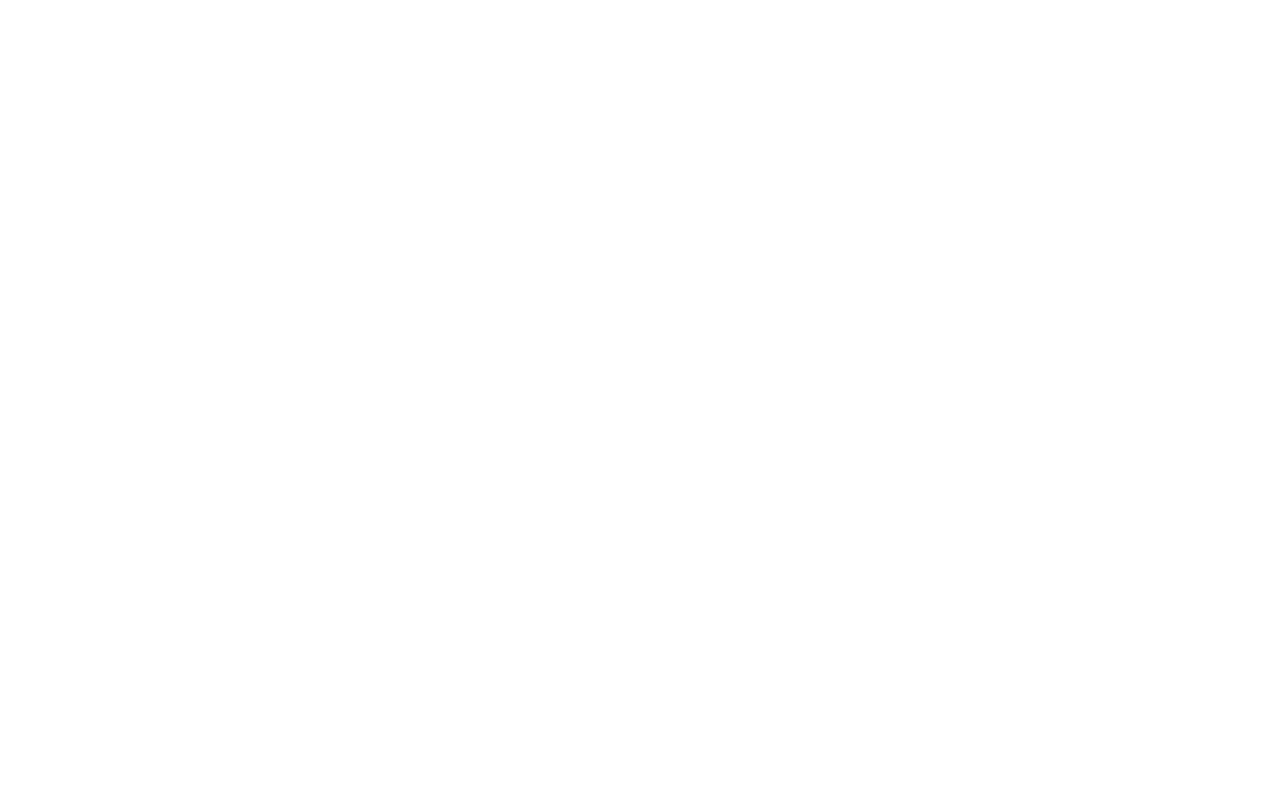
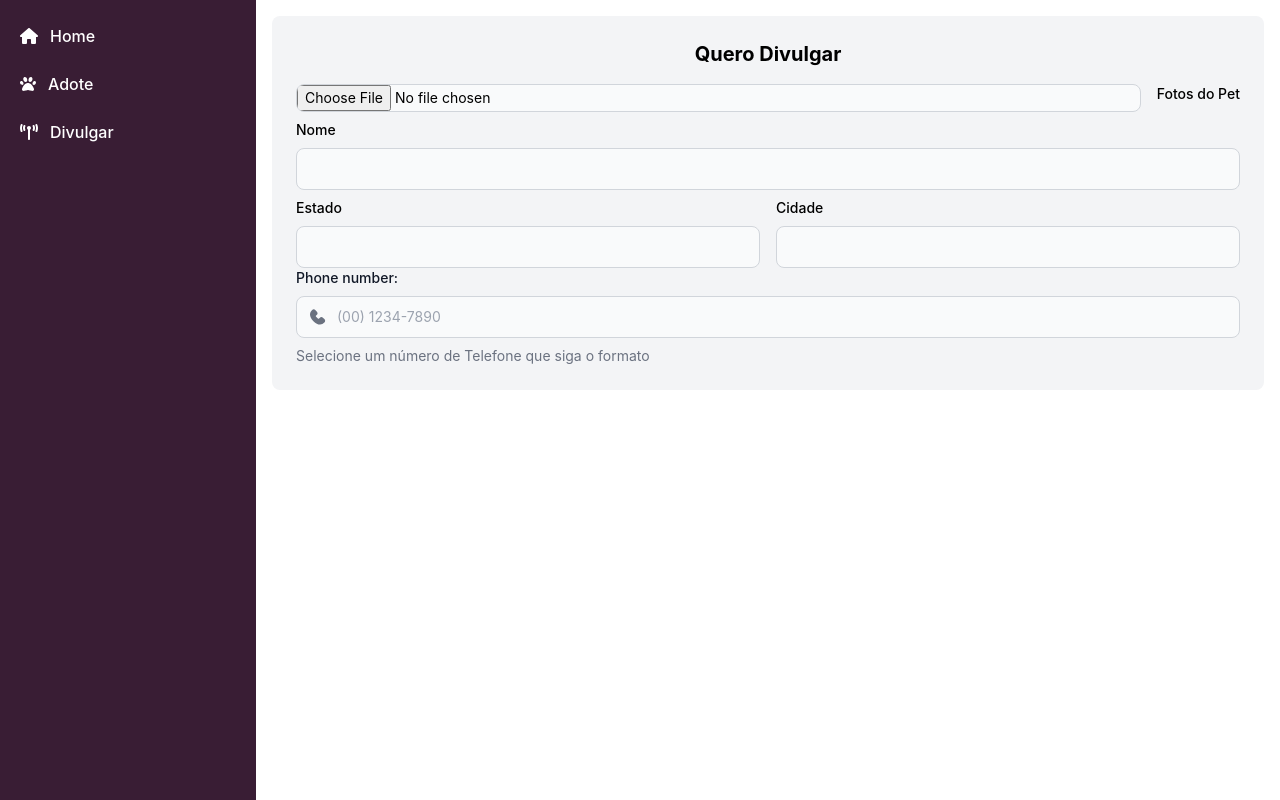
Before and after one commit to andreydedey/adote, a React (Vite) app in the folder client/: page /divulgar in a window 1280 px wide. Before the commit this address had no page. Built offline with nearby package versions, Linux system fonts and the light colour scheme.

Commit message:
publicize page

```diff
--- a/client/package.json
+++ b/client/package.json
@@ -10,6 +10,11 @@
     "preview": "vite preview"
   },
   "dependencies": {
+    "@fortawesome/fontawesome-svg-core": "^6.7.2",
+    "@fortawesome/free-brands-svg-icons": "^6.7.2",
+    "@fortawesome/free-regular-svg-icons": "^6.7.2",
+    "@fortawesome/free-solid-svg-icons": "^6.7.2",
+    "@fortawesome/react-fontawesome": "^0.2.2",
     "client": "file:",
     "react": "^18.3.1",
     "react-dom": "^18.3.1",
--- a/client/src/App.tsx
+++ b/client/src/App.tsx
@@ -2,13 +2,19 @@ import { Route, Routes } from "react-router-dom";
 import { Login } from "./components/Login/Login";
 import { Register } from "./components/Login/Register";
 import { Home } from "./components/Home/Home";
+import { Divulgar } from "./components/Divulgar/Divulgar";
+import { LayoutWithSidebar } from "./components/LayoutWithSidebar";
 
 export function App() {
   return (
     <Routes>
       <Route path="/login" element={<Login />} />
       <Route path="/register" element={<Register />} />
-      <Route path="/home" element={<Home />} />
+      {/* As rotas abaixo contém sidebar */}
+      <Route element={<LayoutWithSidebar />}>
+        <Route path="/home" element={<Home />} />
+        <Route path="/divulgar" element={<Divulgar />} />
+      </Route>
     </Routes>
   );
 }
--- /dev/null
+++ b/client/src/components/Divulgar/Divulgar.tsx
@@ -0,0 +1,79 @@
+export function Divulgar() {
+  return (
+    <form action="#" className="p-6 bg-gray-100 rounded-lg">
+      <h1 className="text-center text-xl font-bold mb-4">Quero Divulgar</h1>
+      <div className="flex gap-4 mb-2">
+        <input
+          type="file"
+          aria-describedby="file_input_help"
+          id="file_input"
+          className="flex-grow text-sm border border-gray-300 rounded-lg cursor-pointer bg-gray-50 focus:bg-gray-300s focus:outline-none"
+        />
+        <label htmlFor="file_input" className="mb-2 text-sm font-medium">
+          Fotos do Pet
+        </label>
+      </div>
+      <label htmlFor="name" className="block mb-2 text-sm font-medium">
+        Nome
+      </label>
+      <input
+        type="text"
+        className="block bg-gray-50 border border-gray-300 text-sm rounded-lg focus:border-blue-500 w-full p-2.5 mb-2"
+      />
+
+      <div className="flex gap-4">
+        <div className="flex-grow">
+          <label htmlFor="name" className="block mb-2 text-sm font-medium">
+            Estado
+          </label>
+          <input
+            type="text"
+            className="block bg-gray-50 border border-gray-300 text-sm rounded-lg focus:border-blue-500 w-full p-2.5"
+          />
+        </div>
+        <div className="flex-grow">
+          <label htmlFor="name" className="block mb-2 text-sm font-medium">
+            Cidade
+          </label>
+          <input
+            type="text"
+            className="block bg-gray-50 border border-gray-300 text-sm rounded-lg focus:border-blue-500 w-full p-2.5"
+          />
+        </div>
+      </div>
+      <div>
+        <label
+          htmlFor="phone-input"
+          className="block mb-2 text-sm font-medium text-gray-900"
+        >
+          Phone number:
+        </label>
+        <div className="relative">
+          <div className="absolute inset-y-0 start-0 top-0 flex items-center ps-3.5 pointer-events-none">
+            <svg
+              className="w-4 h-4 text-gray-500"
+              aria-hidden="true"
+              xmlns="http://www.w3.org/2000/svg"
+              fill="currentColor"
+              viewBox="0 0 19 18"
+            >
+              <path d="M18 13.446a3.02 3.02 0 0 0-.946-1.985l-1.4-1.4a3.054 3.054 0 0 0-4.218 0l-.7.7a.983.983 0 0 1-1.39 0l-2.1-2.1a.983.983 0 0 1 0-1.389l.7-.7a2.98 2.98 0 0 0 0-4.217l-1.4-1.4a2.824 2.824 0 0 0-4.218 0c-3.619 3.619-3 8.229 1.752 12.979C6.785 16.639 9.45 18 11.912 18a7.175 7.175 0 0 0 5.139-2.325A2.9 2.9 0 0 0 18 13.446Z" />
+            </svg>
+          </div>
+          <input
+            type="text"
+            id="phone-input"
+            aria-describedby="helper-text-explanation"
+            className="bg-gray-50 border border-gray-300 text-gray-900 text-sm rounded-lg focus:ring-blue-500 focus:border-blue-500 block w-full ps-10 p-2.5 "
+            pattern="[0-9]{3}-[0-9]{3}-[0-9]{4}"
+            placeholder="(00) 1234-7890"
+            required
+          />
+        </div>
+        <p id="helper-text-explanation" className="mt-2 text-sm text-gray-500">
+          Selecione um número de Telefone que siga o formato
+        </p>
+      </div>
+    </form>
+  );
+}
--- a/client/src/components/Home/Home.tsx
+++ b/client/src/components/Home/Home.tsx
@@ -1,9 +1,9 @@
-import { SideBar } from "./SideBar";
+import { SideBar } from "../SideBar";
 
 export function Home() {
   return (
     <>
-      <SideBar />
+      <h1>Home</h1>
     </>
   );
 }
--- a/client/src/components/Home/SideBar.tsx
+++ /dev/null
@@ -1,36 +0,0 @@
-export function SideBar() {
-  return (
-    <aside
-      id="default-sidebar"
-      className="fixed top-0 left-0 z-40 w-64 h-screen transition-transform -translate-x-full sm:translate-x-0 text-white"
-      aria-label="Sidebar"
-    >
-      <div
-        className="h-full px-3 py-4 overflow-y-auto"
-        style={{ backgroundColor: "#391D34" }}
-      >
-        <ul className="space-y-2 font-medium">
-          <li>
-            <a
-              href="#"
-              className="flex items-center p-2 rounded-lg hover:bg-gray-700"
-            >
-              <svg
-                className="w-5 h-5 text-gray-500 transition duration-75 dark:text-gray-400 group-hover:text-gray-900 dark:group-hover:text-white"
-                aria-hidden="true"
-                xmlns="http://www.w3.org/2000/svg"
-                fill="currentColor"
-                viewBox="0 0 22 21"
-              >
-                <path d="M16.975 11H10V4.025a1 1 0 0 0-1.066-.998 8.5 8.5 0 1 0 9.039 9.039.999.999 0 0 0-1-1.066h.002Z" />
-                <path d="M12.5 0c-.157 0-.311.01-.565.027A1 1 0 0 0 11 1.02V10h8.975a1 1 0 0 0 1-.935c.013-.188.028-.374.028-.565A8.51 8.51 0 0 0 12.5 0Z" />
-              </svg>
-              <span className="ms-3">Dashboard</span>
-              <span>teste 3</span>
-            </a>
-          </li>
-        </ul>
-      </div>
-    </aside>
-  );
-}
--- /dev/null
+++ b/client/src/components/LayoutWithSidebar.tsx
@@ -0,0 +1,13 @@
+import { SideBar } from "./SideBar";
+import { Outlet } from "react-router";
+
+export function LayoutWithSidebar() {
+  return (
+    <>
+      <SideBar />
+      <div className="p-4 sm:ml-64">
+        <Outlet />
+      </div>
+    </>
+  );
+}
--- /dev/null
+++ b/client/src/components/SideBar.tsx
@@ -0,0 +1,55 @@
+import { FontAwesomeIcon } from "@fortawesome/react-fontawesome";
+import { Link } from "react-router-dom";
+import {
+  faHouse,
+  faPaw,
+  faTowerBroadcast,
+} from "@fortawesome/free-solid-svg-icons";
+
+export function SideBar() {
+  return (
+    <div>
+      <aside
+        id="default-sidebar"
+        className="fixed top-0 left-0 z-40 w-64 h-screen transition-transform -translate-x-full sm:translate-x-0 text-white"
+        aria-label="Sidebar"
+      >
+        <div
+          className="h-full px-3 py-4 overflow-y-auto"
+          style={{ backgroundColor: "#391D34" }}
+        >
+          <ul className="space-y-2 font-medium">
+            <li>
+              <Link
+                to={"/home"}
+                className="flex items-center p-2 rounded-lg hover:bg-gray-700 duration-300 ease-out"
+              >
+                <FontAwesomeIcon icon={faHouse} />
+                <span className="ms-3">Home</span>
+              </Link>
+            </li>
+            <li>
+              <Link
+                to={"/login"}
+                className="flex items-center p-2 rounded-lg hover:bg-gray-700 duration-300 ease-out"
+              >
+                <FontAwesomeIcon icon={faPaw} />
+                <span className="ms-3">Adote</span>
+              </Link>
+            </li>
+            <li>
+              <Link
+                to={"/divulgar"}
+                className="flex items-center p-2 rounded-lg hover:bg-gray-700 duration-300 ease-out"
+              >
+                <FontAwesomeIcon icon={faTowerBroadcast} />
+                <span className="ms-3">Divulgar</span>
+              </Link>
+            </li>
+          </ul>
+        </div>
+      </aside>
+      <h1></h1>
+    </div>
+  );
+}
--- a/client/vite.config.ts
+++ b/client/vite.config.ts
@@ -3,9 +3,11 @@ import react from "@vitejs/plugin-react-swc";
 
 // https://vite.dev/config/
 export default defineConfig({
-  server: {
-    host: "0.0.0.0",
-    port: 5173,
-  },
+  // server: {
+  //   host: true,
+  //   strictPort: true,
+  //   port: 5173,
+  //   origin: "http://0.0.0.0:5173"
+  // },
   plugins: [react()],
 });
```
Also changed, not shown: 2 other files (tests, documents, lock files or other folders).
